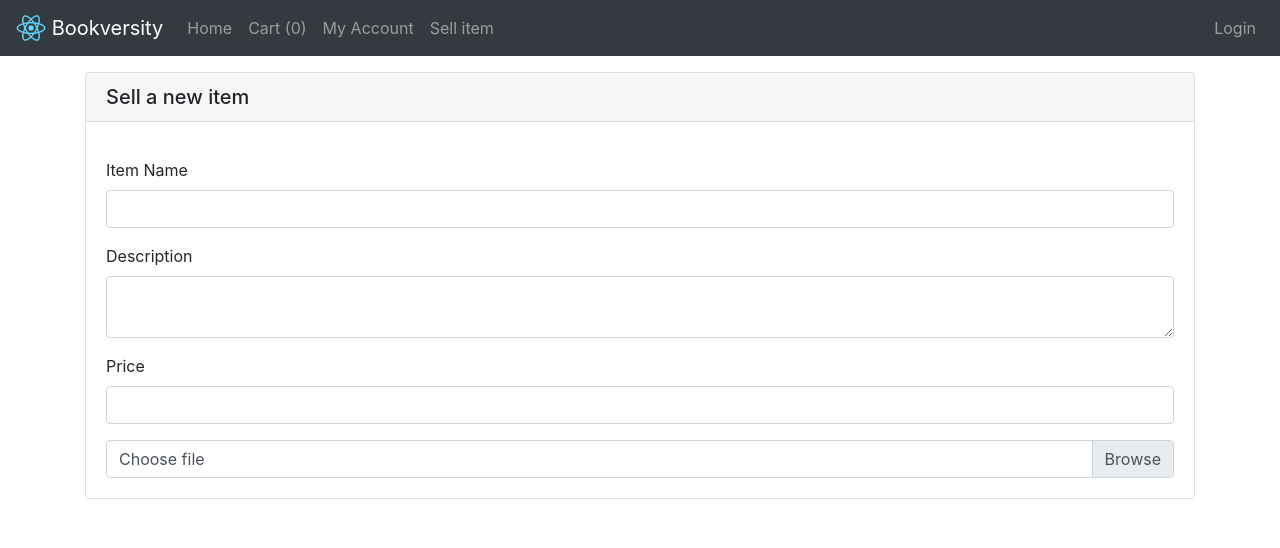
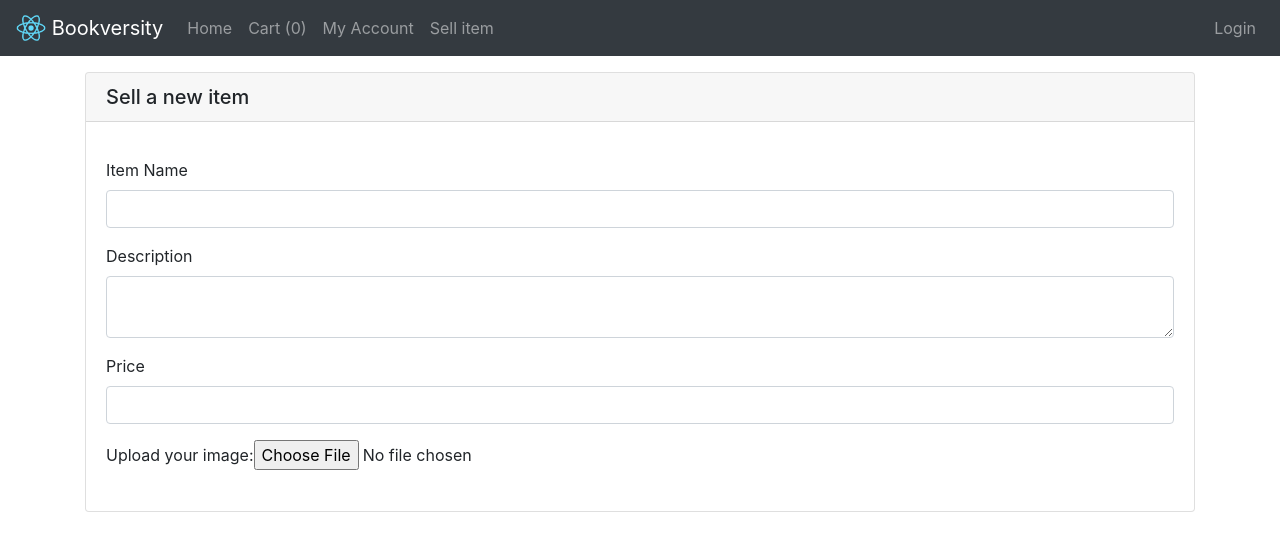
Before and after one commit to marknzl/bookversity-frontend, a React (Create React App) app: page /sellitem in a window 1280 px wide. Shown: the top 548 px of the page. Built offline with nearby package versions, Linux system fonts and the light colour scheme.

Commit message:
Updated selling page form for testing

```diff
--- a/public/index.html
+++ b/public/index.html
@@ -15,6 +15,10 @@
       user's mobile device or desktop. See https://developers.google.com/web/fundamentals/web-app-manifest/
     -->
     <link rel="manifest" href="%PUBLIC_URL%/manifest.json" />
+
+    <script src="https://code.jquery.com/jquery-3.5.1.slim.min.js" integrity="sha384-DfXdz2htPH0lsSSs5nCTpuj/zy4C+OGpamoFVy38MVBnE+IbbVYUew+OrCXaRkfj" crossorigin="anonymous"></script>
+    <script src="https://cdn.jsdelivr.net/npm/popper.js@1.16.1/dist/umd/popper.min.js" integrity="sha384-9/reFTGAW83EW2RDu2S0VKaIzap3H66lZH81PoYlFhbGU+6BZp6G7niu735Sk7lN" crossorigin="anonymous"></script>
+    <script src="https://stackpath.bootstrapcdn.com/bootstrap/4.5.2/js/bootstrap.min.js" integrity="sha384-B4gt1jrGC7Jh4AgTPSdUtOBvfO8shuf57BaghqFfPlYxofvL8/KUEfYiJOMMV+rV" crossorigin="anonymous"></script>
     <!--
       Notice the use of %PUBLIC_URL% in the tags above.
       It will be replaced with the URL of the `public` folder during the build.
@@ -24,7 +28,7 @@
       work correctly both with client-side routing and a non-root public URL.
       Learn how to configure a non-root public URL by running `npm run build`.
     -->
-    <title>React App</title>
+    <title>Bookversity</title>
   </head>
   <body>
     <noscript>You need to enable JavaScript to run this app.</noscript>
--- a/src/components/SellItem.tsx
+++ b/src/components/SellItem.tsx
@@ -26,9 +26,9 @@
                                 <label>Price</label>
                                 <input type="number" className="form-control" min="0.00" required></input>
                             </div>
-                            <div className="custom-file">
-                                <input type="file" className="custom-file-input" accept="image/*"></input>
-                                <label className="custom-file-label">Choose file</label>
+                            <div className="form-group">
+                                <label>Upload your image:</label>
+                                <input type="file" accept="image/*"></input>
                             </div>
                         </form>
                         </div>
```
